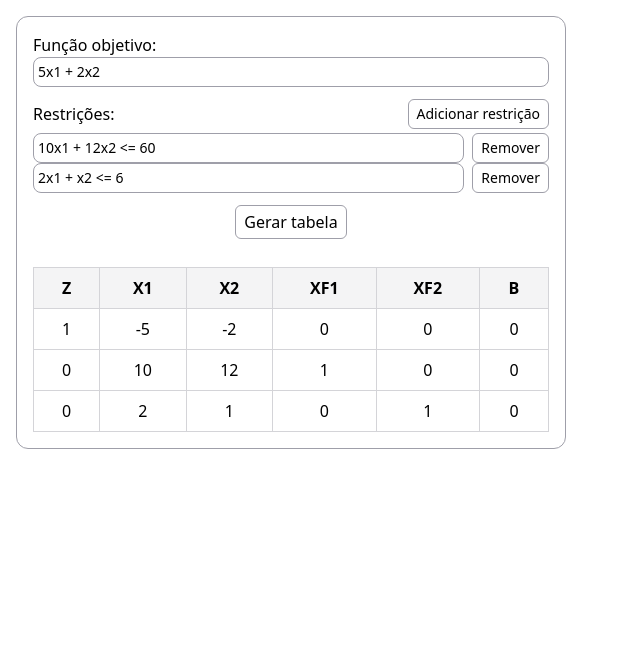
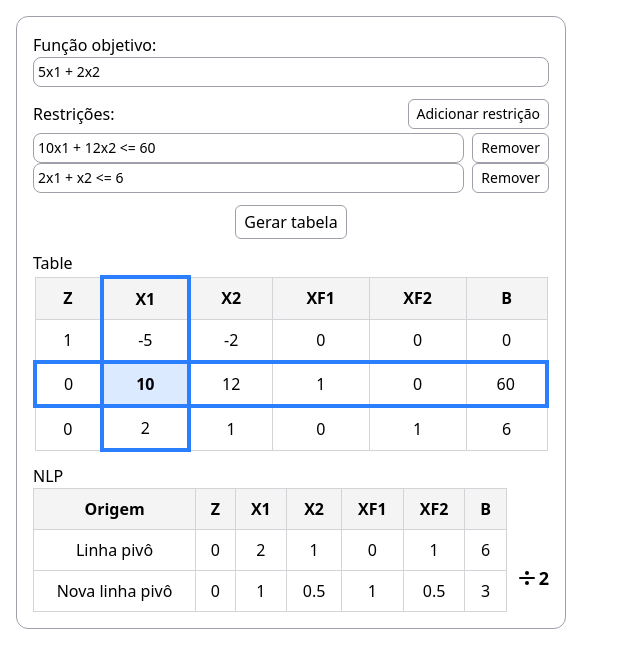
Before and after one commit to devenzonascimento/simplex-calculator, a React (Vite) app: page / in a window 1280 px wide. Both pictures are taken after a click on the button "Gerar tabela". Shown: the top 668 px of the page, without its empty margins (0-640 px from the left). Built offline with nearby package versions, Linux system fonts and the light colour scheme.

Commit message:
feat: adicionar componentes de tabela e NLP, integrando ao fluxo principal

```diff
--- /dev/null
+++ b/src/components/nlp.tsx
@@ -0,0 +1,122 @@
+import type { Nlp as NlpType } from '../main'
+
+type NlpProps = {
+  data: NlpType
+}
+
+export function Nlp({ data }: NlpProps) {
+  const { pivotRow, newPivotRow, pivotElementToUse } = data
+  return (
+    <div className="flex items-center gap-3">
+      <div className="flex-1 overflow-x-auto">
+        <table className="min-w-full border-zinc-400 rounded-lg">
+          <thead>
+            <tr>
+              <th className="px-3 py-2 border border-zinc-300 text-center bg-zinc-100">
+                Origem
+              </th>
+
+              <th className="px-3 py-2 border border-zinc-300 text-center bg-zinc-100">
+                Z
+              </th>
+              {pivotRow.Xs.map((_, i) => (
+                <th
+                  key={i.toString()}
+                  className="px-3 py-2 border border-zinc-300 text-center bg-zinc-100"
+                >
+                  X{i + 1}
+                </th>
+              ))}
+              {pivotRow.XFs.map((_, i) => (
+                <th
+                  key={i.toString()}
+                  className="px-3 py-2 border border-zinc-300 text-center bg-zinc-100"
+                >
+                  XF{i + 1}
+                </th>
+              ))}
+              <th className="px-3 py-2 border border-zinc-300 text-center bg-zinc-100">
+                B
+              </th>
+            </tr>
+          </thead>
+
+          <tbody>
+            <tr>
+              <td className="px-3 py-2 border border-zinc-300 text-center">
+                Linha pivô
+              </td>
+
+              <td className="px-3 py-2 border border-zinc-300 text-center">
+                {pivotRow.Z}
+              </td>
+
+              {pivotRow.Xs.map((x, i) => (
+                <td
+                  key={`X-${i.toString}`}
+                  className="px-3 py-2 border border-zinc-300 text-center"
+                >
+                  {x}
+                </td>
+              ))}
+
+              {pivotRow.XFs.map((xf, i) => (
+                <td
+                  key={`XF-${i.toString}`}
+                  className="px-3 py-2 border border-zinc-300 text-center"
+                >
+                  {xf}
+                </td>
+              ))}
+
+              <td className="px-3 py-2 border border-zinc-300 text-center">
+                {pivotRow.B}
+              </td>
+            </tr>
+
+            <tr>
+              <td className="px-3 py-2 border border-zinc-300 text-center">
+                Nova linha pivô
+              </td>
+
+              <td className="px-3 py-2 border border-zinc-300 text-center">
+                {newPivotRow.Z}
+              </td>
+
+              {newPivotRow.Xs.map((x, i) => (
+                <td
+                  key={`X-${i.toString}`}
+                  className="px-3 py-2 border border-zinc-300 text-center"
+                >
+                  {x}
+                </td>
+              ))}
+
+              {newPivotRow.XFs.map((xf, i) => (
+                <td
+                  key={`XF-${i.toString}`}
+                  className="px-3 py-2 border border-zinc-300 text-center"
+                >
+                  {xf}
+                </td>
+              ))}
+
+              <td className="px-3 py-2 border border-zinc-300 text-center">
+                {newPivotRow.B}
+              </td>
+            </tr>
+          </tbody>
+        </table>
+      </div>
+
+      <div className="mt-14 flex items-center justify-center gap-1">
+        <div className="size-4 flex flex-col items-center justify-center gap-0.5">
+          <div className="h-1 w-1 rounded-full bg-black" />
+          <div className="h-0.5 w-full rounded-full bg-black" />
+          <div className="h-1 w-1 rounded-full bg-black" />
+        </div>
+        <span className='font-bold text-lg'>{pivotElementToUse}</span>
+      </div>
+    </div>
+  )
+}
--- /dev/null
+++ b/src/components/table.tsx
@@ -0,0 +1,98 @@
+import type { Table as TableType } from '../main'
+
+type TableProps = {
+  data: TableType | undefined
+}
+
+export function Table({ data }: TableProps) {
+  if (!data || data.tableRows.length === 0) {
+    return null
+  }
+
+  const { pivotColNumber, pivotRowNumber } = data
+
+  return (
+    <div className="overflow-x-auto">
+      <table className="min-w-full border-zinc-400 rounded-lg">
+        <thead>
+          <tr>
+            <th className="px-3 py-2 border border-zinc-300 text-center bg-zinc-100">
+              Z
+            </th>
+            {data?.tableRows?.[0].Xs.map((_, i) => (
+              <th
+                key={i.toString()}
+                aria-selected={pivotColNumber === i + 1}
+                className={`px-3 py-2  text-center bg-zinc-100 ${
+                  pivotColNumber === i + 1
+                    ? 'border-b-1 border-b-zinc-300 border-4 border-blue-500'
+                    : 'border border-zinc-300'
+                }`}
+              >
+                X{i + 1}
+              </th>
+            ))}
+            {data?.tableRows?.[0].XFs.map((_, i) => (
+              <th
+                key={i.toString()}
+                className="px-3 py-2 border border-zinc-300 text-center bg-zinc-100"
+              >
+                XF{i + 1}
+              </th>
+            ))}
+            <th className="px-3 py-2 border border-zinc-300 text-center bg-zinc-100">
+              B
+            </th>
+          </tr>
+        </thead>
+
+        <tbody>
+          {data?.tableRows.map((line, lineIndex) => (
+            <tr
+              key={lineIndex.toString()}
+              className={
+                pivotRowNumber === lineIndex + 1
+                  ? 'border-4 border-blue-500'
+                  : ''
+              }
+            >
+              <td className="px-3 py-2 border border-zinc-300 text-center">
+                {line.Z}
+              </td>
+              {line.Xs.map((x, i) => {
+                const isPivot =
+                  pivotRowNumber === lineIndex + 1 && pivotColNumber === i + 1
+                return (
+                  <td
+                    key={i.toString()}
+                    className={`px-3 py-2   text-center ${
+                      pivotColNumber === i + 1
+                        ? 'border-x-4 border-blue-500'
+                        : 'border border-zinc-300'
+                    }
+                    ${lineIndex === data.tableRows.length - 1 && pivotColNumber === i + 1 ? 'border-b-4' : ''}
+                    ${isPivot && 'bg-blue-100'}
+                    `}
+                  >
+                    <span className={isPivot ? 'font-bold' : ''}>{x}</span>
+                  </td>
+                )
+              })}
+              {line.XFs.map((xf, i) => (
+                <td
+                  key={i.toString()}
+                  className="px-3 py-2 border border-zinc-300 text-center"
+                >
+                  {xf}
+                </td>
+              ))}
+              <td className="px-3 py-2 border border-zinc-300 text-center">
+                {line.B}
+              </td>
+            </tr>
+          ))}
+        </tbody>
+      </table>
+    </div>
+  )
+}
--- a/src/main.tsx
+++ b/src/main.tsx
@@ -2,6 +2,8 @@ import { StrictMode, useState } from 'react'
 import { createRoot } from 'react-dom/client'
 import './index.css'
 import App from './App.tsx'
+import { Table } from './components/table.tsx'
+import { Nlp } from './components/nlp.tsx'
 
 createRoot(document.getElementById('root')!).render(
   <StrictMode>
@@ -10,15 +12,54 @@ createRoot(document.getElementById('root')!).render(
   </StrictMode>,
 )
 
-type TableLine = {
+export type TableLine = {
   Z: number
   Xs: number[]
   XFs: number[]
   B: number
 }
 
+export type Table = {
+  tableRows: TableLine[]
+  pivotColNumber: number
+  pivotRowNumber: number
+  pivotElement: number
+}
+
+export type Nlp = {
+  pivotRow: TableLine
+  newPivotRow: TableLine
+  pivotElementToUse: number
+}
+
+export type OtherLine = {
+  newPivotRow: TableLine
+  multipliedNewPivotRow: TableLine
+  originalRow: TableLine
+}
+
+export enum HistoryType {
+  Table = 0,
+  Nlp = 1,
+  OtherLine = 2,
+}
+
+export type History =
+  | {
+      state: Table
+      type: HistoryType.Table
+    }
+  | {
+      state: Nlp
+      type: HistoryType.Nlp
+    }
+  | {
+      state: OtherLine
+      type: HistoryType.OtherLine
+    }
+
 export function NewSimplex() {
-  const [tableData, setTableData] = useState<TableLine[]>([])
+  const [history, setHistory] = useState<History[]>([])
   const [objective, setObjective] = useState('5x1 + 2x2')
   const [restrictions, setRestrictions] = useState<string[]>([
     '10x1 + 12x2 <= 60',
@@ -79,7 +120,7 @@ export function NewSimplex() {
     let B = 0
 
     for (const part of parts) {
-      if (part === '<=') {
+      if (part === '<=' || part === '+') {
         // result.push(part)
         continue
       }
@@ -87,7 +128,7 @@ export function NewSimplex() {
       const xIndex = part.indexOf('x')
 
       if (xIndex === -1) {
-        B = Number(B)
+        B = Number(part)
         continue
       }
 
@@ -127,7 +168,110 @@ export function NewSimplex() {
       })
     })
 
-    setTableData([objectiveLine, ...restrictionsLines])
+    const tableRows = [objectiveLine, ...restrictionsLines]
+
+    const pivotColNumber = calculatePivotCol(objectiveLine)
+
+    const pivotRowNumber = calculatePivotRow(tableRows, pivotColNumber)
+
+    const pivotElement = calculatePivotElement(
+      tableRows,
+      pivotColNumber,
+      pivotRowNumber,
+    )
+
+    const firstTableData = {
+      pivotColNumber,
+      pivotRowNumber,
+      pivotElement,
+      tableRows,
+    }
+
+    const history: History[] = []
+
+    history.push({ state: firstTableData, type: HistoryType.Table })
+
+    // setHistory(prev => [
+    //   ...prev,
+    //   { state: firstTableData, type: HistoryType.Table },
+    // ])
+
+    while (true) {
+      const nlp = calculateNlp(tableRows[pivotRowNumber], pivotElement)
+
+      history.push({ state: nlp, type: HistoryType.Nlp })
+
+      break
+    }
+
+    setHistory(history)
+  }
+
+  const calculatePivotCol = (firstLine: TableLine) => {
+    let max = 0
+    let index = 0
+
+    firstLine.Xs.forEach((x, i) => {
+      if (max < Math.abs(x)) {
+        max = Math.abs(x)
+        index = i + 1
+      }
+    })
+
+    return index
+  }
+
+  const calculatePivotRow = (
+    tableRows: TableLine[],
+    pivotColNumber: number,
+  ) => {
+    let min = Number.MAX_SAFE_INTEGER
+    let index = 0
+
+    tableRows.forEach((row, rowIndex) => {
+      if (rowIndex === 0) {
+        return
+      }
+
+      const co = row.Xs?.[pivotColNumber - 1]
+
+      const value = row.B / co
+
+      if (min > value) {
+        min = value
+        index = rowIndex
+      }
+    })
+
+    return index
+  }
+
+  const calculatePivotElement = (
+    tableRows: TableLine[],
+    pivotColNumber: number,
+    pivotRowNumber: number,
+  ) => {
+    const Table2D = tableRows.map(r => [r.Z, ...r.Xs, ...r.XFs, r.B])
+
+    return Table2D[pivotRowNumber][pivotColNumber]
+  }
+
+  const calculateNlp = (
+    pivotTableLine: TableLine,
+    pivotElement: number,
+  ): Nlp => {
+    const newPivotRow = {
+      Z: pivotTableLine.Z / pivotElement,
+      Xs: pivotTableLine.Xs.map(x => x / pivotElement),
+      XFs: pivotTableLine.Xs.map(x => x / pivotElement),
+      B: pivotTableLine.B / pivotElement,
+    }
+
+    return {
+      newPivotRow,
+      pivotRow: pivotTableLine,
+      pivotElementToUse: pivotElement,
+    }
   }
 
   return (
@@ -186,67 +330,29 @@ export function NewSimplex() {
         Gerar tabela
       </button>
 
-      {tableData.length > 0 && (
-        <div className="overflow-x-auto">
-          <table className="min-w-full border border-zinc-400 rounded-lg mt-4">
-            <thead>
-              <tr>
-                <th className="px-3 py-2 border border-zinc-300 text-center bg-zinc-100">
-                  Z
-                </th>
-                {tableData?.[0].Xs.map((_, i) => (
-                  <th
-                    key={i.toString()}
-                    className="px-3 py-2 border border-zinc-300 text-center bg-zinc-100"
-                  >
-                    X{i + 1}
-                  </th>
-                ))}
-                {tableData?.[0].XFs.map((_, i) => (
-                  <th
-                    key={i.toString()}
-                    className="px-3 py-2 border border-zinc-300 text-center bg-zinc-100"
-                  >
-                    XF{i + 1}
-                  </th>
-                ))}
-                <th className="px-3 py-2 border border-zinc-300 text-center bg-zinc-100">
-                  B
-                </th>
-              </tr>
-            </thead>
+      {history.map(({ state, type }) => {
+        switch (type) {
+          case HistoryType.Table:
+            return (
+              <div className='flex flex-col'>
+                <h2>Table</h2>
+                <Table data={state} />
+              </div>
+            )
+          case HistoryType.Nlp:
+            return (
+              <div className='flex flex-col'>
+                <h2>NLP</h2>
+                <Nlp data={state} />
+              </div>
+            )
+          case HistoryType.OtherLine:
+            return <div>Outra linha</div>
 
-            <tbody>
-              {tableData.map((line, lineIndex) => (
-                <tr key={lineIndex.toString()}>
-                  <td className="px-3 py-2 border border-zinc-300 text-center">
-                    {line.Z}
-                  </td>
-                  {line.Xs.map((x, i) => (
-                    <td
-                      key={i.toString()}
-                      className="px-3 py-2 border border-zinc-300 text-center"
-                    >
-                      {x}
-                    </td>
-                  ))}
-                  {line.XFs.map((xf, i) => (
-                    <td
-                      key={i.toString()}
-                      className="px-3 py-2 border border-zinc-300 text-center"
-                    >
-                      {xf}
-                    </td>
-                  ))}
-                  <td className="px-3 py-2 border border-zinc-300 text-center">
-                    {line.B}
-                  </td>
-                </tr>
-              ))}
-            </tbody>
-          </table>
-        </div>
-      )}
+          default:
+            break
+        }
+      })}
     </main>
   )
 }
--- a/tsconfig.node.json
+++ b/tsconfig.node.json
@@ -17,7 +17,7 @@
     "strict": true,
     "noUnusedLocals": true,
     "noUnusedParameters": true,
-    "erasableSyntaxOnly": true,
+    "erasableSyntaxOnly": false,
     "noFallthroughCasesInSwitch": true,
     "noUncheckedSideEffectImports": true
   },
```
